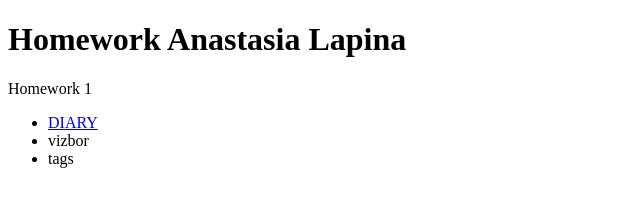
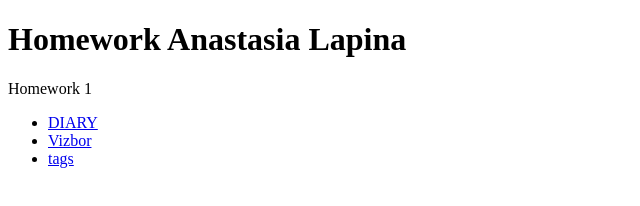
Before and after one commit to AnastasiaLapina0601/IT-academy_Anastasia-Lapina, a plain HTML site: page homework/start page.html in a window 1280 px wide. Shown: the full height of the page, 0-640 px from the left. Drawn offline with Linux system fonts and the light colour scheme.

Commit message:
commit 4

```diff
--- a/homework/start page.html
+++ b/homework/start page.html
@@ -13,8 +13,9 @@
         <li><a href="homework 1/diary.html"title="Diary"target=_1>DIARY</a>
 
     </li>
-    <li>vizbor</li>
-    <li>tags</li>
+    <li><a href="homework 1/vizbor.html"title="vizbor" target=_2>Vizbor</a>
+    </li>
+    <li><a href="homework 1/tags.html"title="tags" target=3>tags</a></li>
 </ul>
 </body>
 </html>
```
